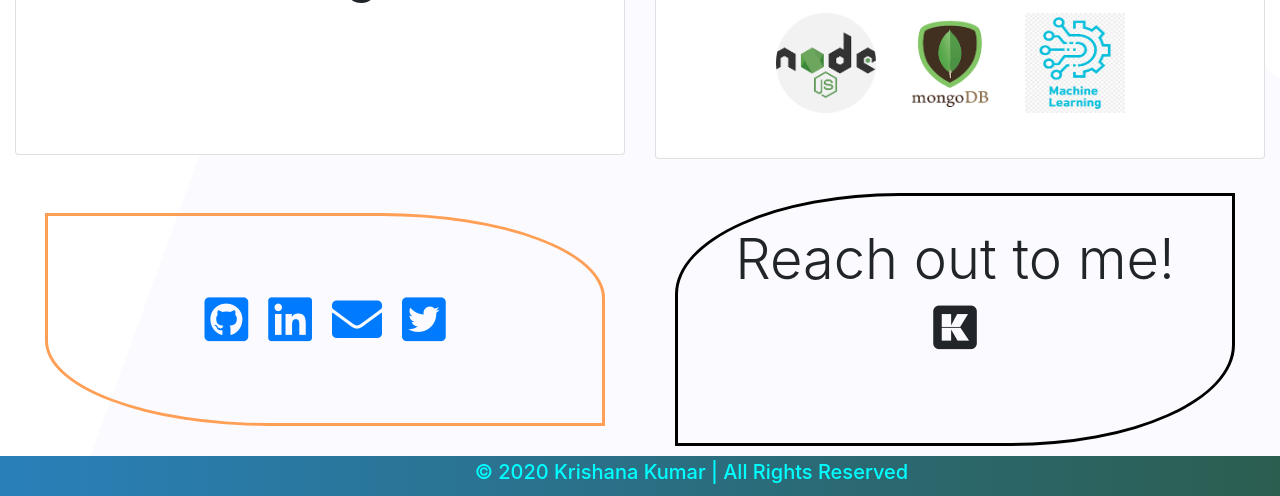
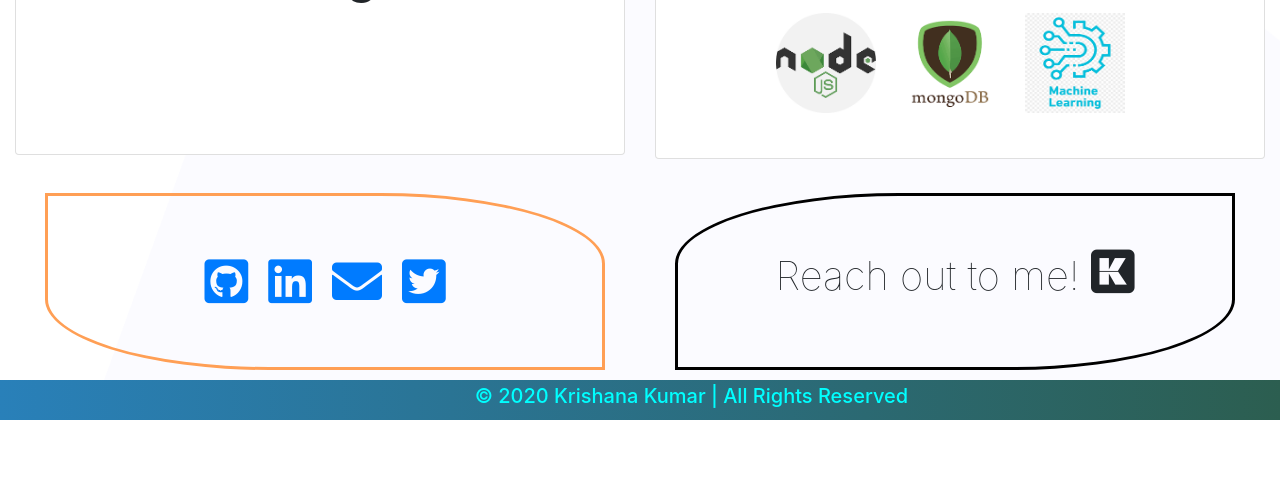
Before and after one commit to krishana18kumar/Resume, a website: page app/index.html in a window 1280 px wide. Shown: the part 2764-3260 px from the top of the page. After the commit the page ends 3184 px from the top, so only its background shows below. Drawn offline with nearby package versions, Linux system fonts and the light colour scheme.

Commit message:
fix contact alignemnt

```diff
--- a/app/index.html
+++ b/app/index.html
@@ -306,29 +306,29 @@
     <!-- ----------------- Contact ----------------- -->
     <div id="contact">
       <div class="row">
-        <div class="col-xl-6" id="contact-left" data-aos="flip-right" data-aos-offset="200" data-aos-delay="50"
-          data-aos-duration="1000" data-aos-easing="ease-in-out">
+        <div class="col-xl-6" id="contact-left">
           <div class="row">
-            <div class="my-5">
+            <div class="">
               <a href="https://github.com/krishana18kumar/" target="_blank"><i class="fab fa-github-square"></i></a>
             </div>
-            <div class="my-5">
+            <div class="">
               <a href="https://www.linkedin.com/in/krishana-kumar-193570170/" target="_blank"><i
                   class="fab fa-linkedin"></i></a>
             </div>
-            <div class="my-5">
+            <div class="">
               <a href="mailto:krishan2718@gmail.com" target="_blank"><i class="fas fa-envelope"></i></a>
             </div>
-            <div class="my-5">
+            <div class="">
               <a href="https://twitter.com/krishana1807" target="_blank"><i class="fab fa-twitter-square"></i></a>
             </div>
           </div>
         </div>
-        <div class="col-xl-6" id="contact-right" data-aos="flip-left" data-aos-offset="200" data-aos-delay="50"
-          data-aos-duration="1000" data-aos-easing="ease-in-out">
-          <h1 class="display-4">
-            Reach out to me! <i class="fab fa-korvue"></i>
-          </h1>
+        <div class="col-xl-6" id="contact-right">
+          <div>
+            <h3 class="">
+              Reach out to me! <i class="fab fa-korvue 1x"></i>
+            </h3>
+          </div>
         </div>
       </div>
     </div>
--- a/app/style.css
+++ b/app/style.css
@@ -169,32 +169,41 @@ img {
 
 #contact-left {
   border: 3px #ff9f55 solid;
-  margin: 30px auto;
+  margin: 10px auto;
   max-width: 35rem;
   border-bottom-left-radius: 40%;
   border-top-right-radius: 40%;
-  padding: 10px;
+  padding: 20px 10px;
 }
 
-#contact-left div {
+#contact-left .row {
   display: flex;
   justify-content: center;
   align-items: center;
+  padding: 30px 10px;
+}
+
+#contact-left .row div {
   padding: 10px;
 }
 
 #contact-right {
   margin: 10px auto;
   max-width: 35rem;
-  padding: 10px;
   border: 3px solid black;
   text-align: center;
   border-top-left-radius: 40%;
   border-bottom-right-radius: 40%;
+  padding: 20px 10px;
 }
 
-#contact-right h1 {
-  padding: 20px;
+#contact-right div {
+  padding: 30px 10px;
+}
+
+#contact-right div h3 {
+  font-size: 40px;
+  font-weight: lighter;
 }
 
 #footer {
```
